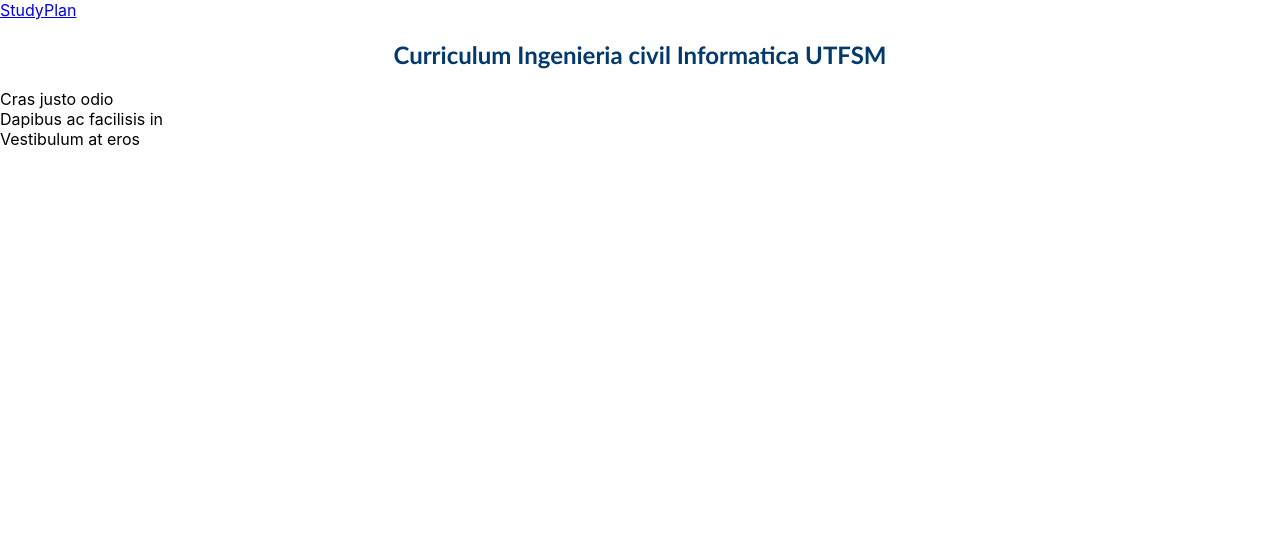
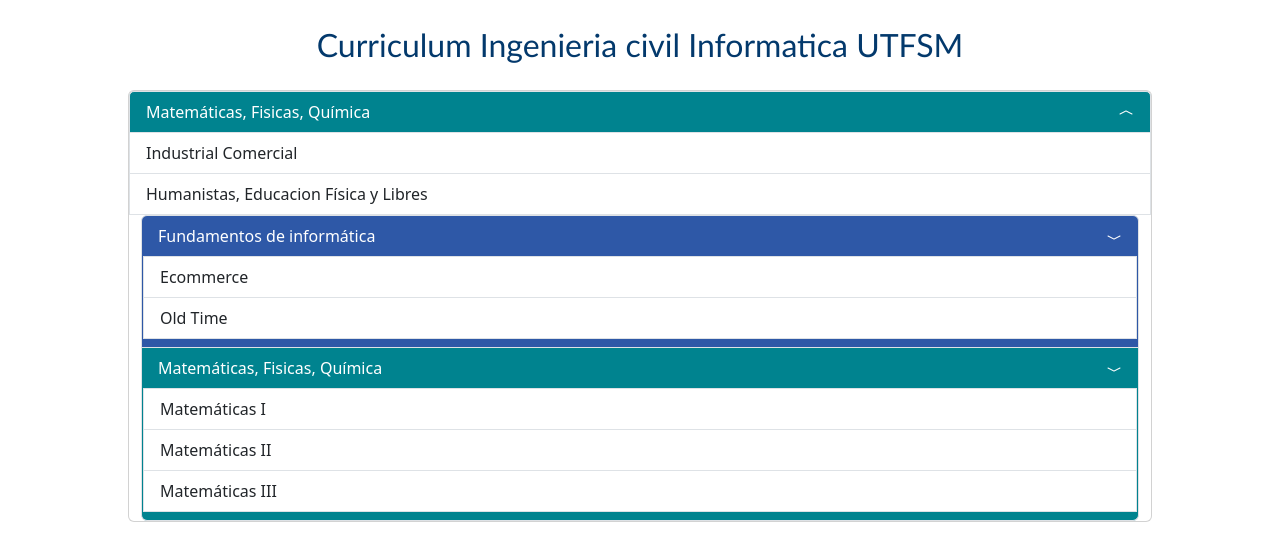
Before and after one commit to ClaudiaHazard/informaticsCurriculum, a React (Create React App) app in the folder curriculum/: page /#/ in a window 1280 px wide. Shown: the top 560 px of the page. Built offline with nearby package versions, Linux system fonts and the light colour scheme.

Commit message:
added sublist

```diff
--- a/curriculum/package.json
+++ b/curriculum/package.json
@@ -8,9 +8,12 @@
     "@testing-library/jest-dom": "^5.17.0",
     "@testing-library/react": "^13.4.0",
     "@testing-library/user-event": "^13.5.0",
+    "bootstrap": "^5.3.2",
     "react": "^18.2.0",
     "react-bootstrap": "^2.9.1",
+    "react-bootstrap-icons": "^1.10.3",
     "react-dom": "^18.2.0",
+    "react-icons": "^4.11.0",
     "react-native": "^0.72.6",
     "react-native-elements": "^3.4.3",
     "react-native-web": "^0.19.9",
--- a/curriculum/src/App.js
+++ b/curriculum/src/App.js
@@ -1,4 +1,5 @@
 import './App.css';
+import 'bootstrap/dist/css/bootstrap.min.css';
 import { Routes, Route } from "react-router-dom";
 import StudyPlan from "./routes/StudyPlan";
 import Navbar from './Navbar';
@@ -6,7 +7,6 @@
 function App() {
   return (
     <>
-      <Navbar />
       <Routes>
         <Route path="/" element={<StudyPlan />} />
       </Routes>
--- /dev/null
+++ b/curriculum/src/functions/dataCurriculum.js
@@ -0,0 +1,33 @@
+export default function dataCurriculum() {
+    return [
+      {
+        branchName: "Fundamentos de informática",
+        backgroundColor:"#2E58A7",
+        color:"white",
+        children: [
+          {
+            course: "Ecommerce"
+          },
+          {
+            course: "Old Time"
+          }
+        ]
+    }
+    ,{
+        branchName: "Matemáticas, Fisicas, Química",
+        backgroundColor:"#00838F",
+        color:"white",
+        children: [
+          {
+            course: "Matemáticas I"
+          },
+          {
+            course: "Matemáticas II"
+          },
+          {
+            course: "Matemáticas III"
+          }
+        ],
+      }
+    ];
+  }
--- /dev/null
+++ b/curriculum/src/functions/dropList.js
@@ -0,0 +1,39 @@
+import React, { useState } from 'react';
+import styles from '../routes/style.module.css'
+import ListGroup from 'react-bootstrap/ListGroup';
+import { ChevronCompactDown, ChevronCompactUp } from 'react-bootstrap-icons';
+
+
+const Branch = ({ course }, idx) => {
+    return (
+        <ListGroup.Item key={`course-${idx}`} > {course} </ListGroup.Item>
+    );
+  };
+
+const Root = ({ branchName, backgroundColor, color, children }, idx) => {
+    const handleClick = () => {
+        setOpen(!open);
+      };
+
+    const [open, setOpen] = useState(true);
+
+    const childList = children.map(Branch);
+
+    return (
+        <ListGroup.Item  onClick={handleClick} style={{ backgroundColor:backgroundColor, color:color }} key={`branchName-${idx}`} as="li" >
+            <div className={styles.sameline}>
+            <div>{ branchName }</div>
+            <div className={styles.listicon} >{ open ? <ChevronCompactDown /> : <ChevronCompactUp /> }</div>
+            </div>
+            {open ? <ListGroup className={styles.sublist}> {childList} </ListGroup> : <></> }
+        </ListGroup.Item>
+    );
+  };
+
+export default function ({data}){
+ return(
+    <div className="container">
+      <div className="list-group">{data.map(Root)}</div>
+    </div>
+ );
+}
--- a/curriculum/src/routes/StudyPlan.js
+++ b/curriculum/src/routes/StudyPlan.js
@@ -2,16 +2,40 @@
 import React from 'react';
 import Card from 'react-bootstrap/Card';
 import ListGroup from 'react-bootstrap/ListGroup';
+import { ChevronCompactDown, ChevronCompactUp } from 'react-bootstrap-icons';
+import DropList from '../functions/dropList';
+import dataCurriculum from '../functions/dataCurriculum';
 
 const StudyPlan =()=> {
+  const [open, setOpen] = React.useState(false);
+
+  const handleClick = () => {
+    setOpen(!open);
+  };
+
+const data = dataCurriculum();
+
   return (
     <>
     <h2 className={styles.h2} >Curriculum Ingenieria civil Informatica UTFSM</h2>
-    <Card style={{ width: '18rem' }}>
-      <ListGroup variant="flush">
-        <ListGroup.Item>Cras justo odio</ListGroup.Item>
-        <ListGroup.Item>Dapibus ac facilisis in</ListGroup.Item>
-        <ListGroup.Item>Vestibulum at eros</ListGroup.Item>
+    <Card className={styles.card} >
+      <ListGroup as="ul" >
+        <ListGroup.Item  onClick={handleClick} style={{backgroundColor:"#00838F", color:"white"}} as="li" >
+          <div className={styles.sameline}>
+          <div>Matemáticas, Fisicas, Química</div>
+          <div className={styles.listicon} >{ open ? <ChevronCompactDown /> : <ChevronCompactUp /> }</div>
+          </div>
+        {open ?
+          <ListGroup className={styles.sublist}>
+            <ListGroup.Item> Matemáticas I </ListGroup.Item>
+            <ListGroup.Item> Matemáticas II </ListGroup.Item>
+            <ListGroup.Item> Matemáticas III </ListGroup.Item>
+          </ListGroup>
+        : <></> }
+        </ListGroup.Item>
+        <ListGroup.Item>Industrial Comercial</ListGroup.Item>
+        <ListGroup.Item>Humanistas, Educacion Física y Libres</ListGroup.Item>
+        <DropList className={styles.droplist} data={data} />
       </ListGroup>
     </Card>
     </>
--- a/curriculum/src/routes/style.module.css
+++ b/curriculum/src/routes/style.module.css
@@ -2,4 +2,34 @@
     color: #03396c;
     font-family: 'Trebuchet MS', sans-serif;
     text-align: center;
+    margin-bottom: 2%;
+    margin-top:2%;
   }
+
+.card {
+  margin-left: auto;
+  margin-right: auto;
+  width: 80%;
+}
+
+.sublist {
+  margin-left: -15px;
+  margin-right: -15px;
+  border-radius: 0px;
+  margin-top: 8px;
+}
+
+.listicon {
+  text-align: left;
+}
+
+.sameline {
+  display:flex;
+  justify-content: space-between;
+}
+
+.droplist {
+  margin-left: 0;
+  margin-right: 0;
+  width: 100%;
+}
```
Also changed, not shown: 1 other file (tests, documents, lock files or other folders).
